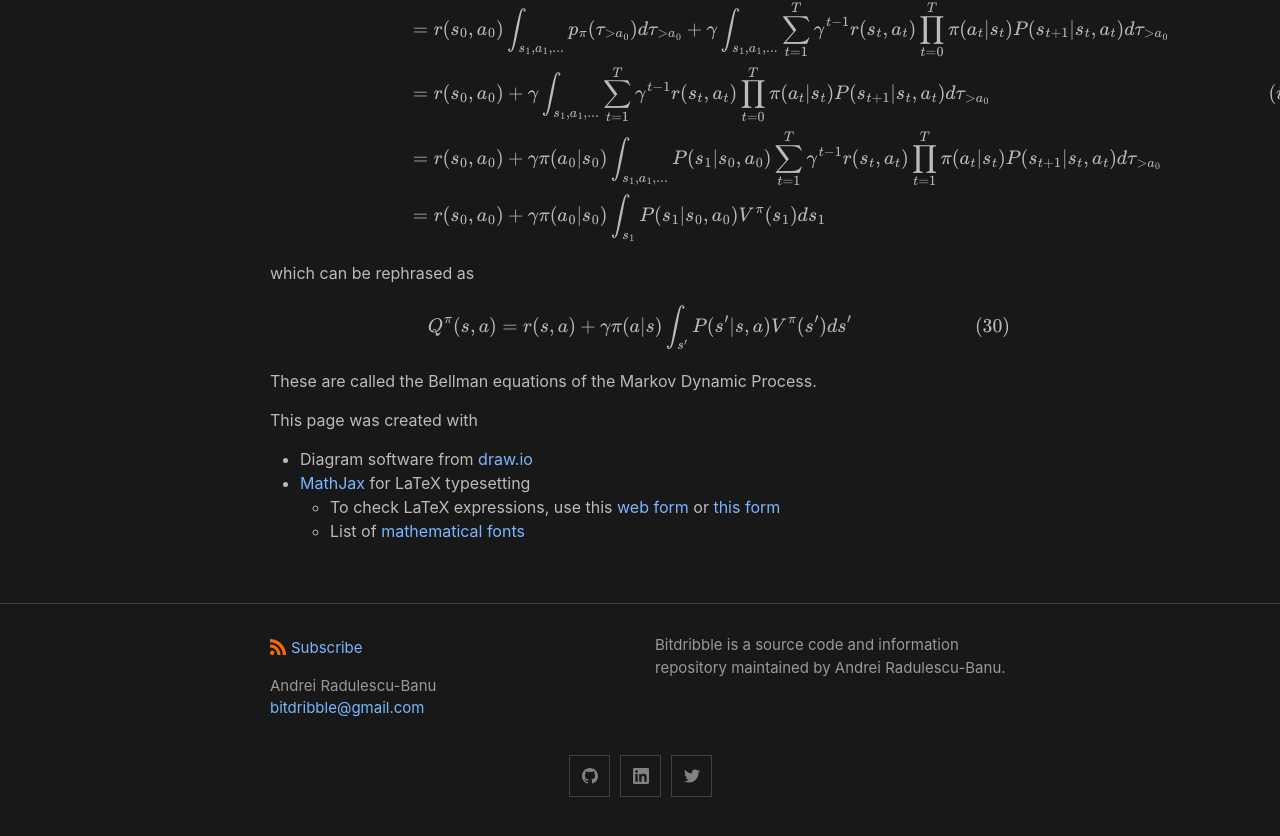
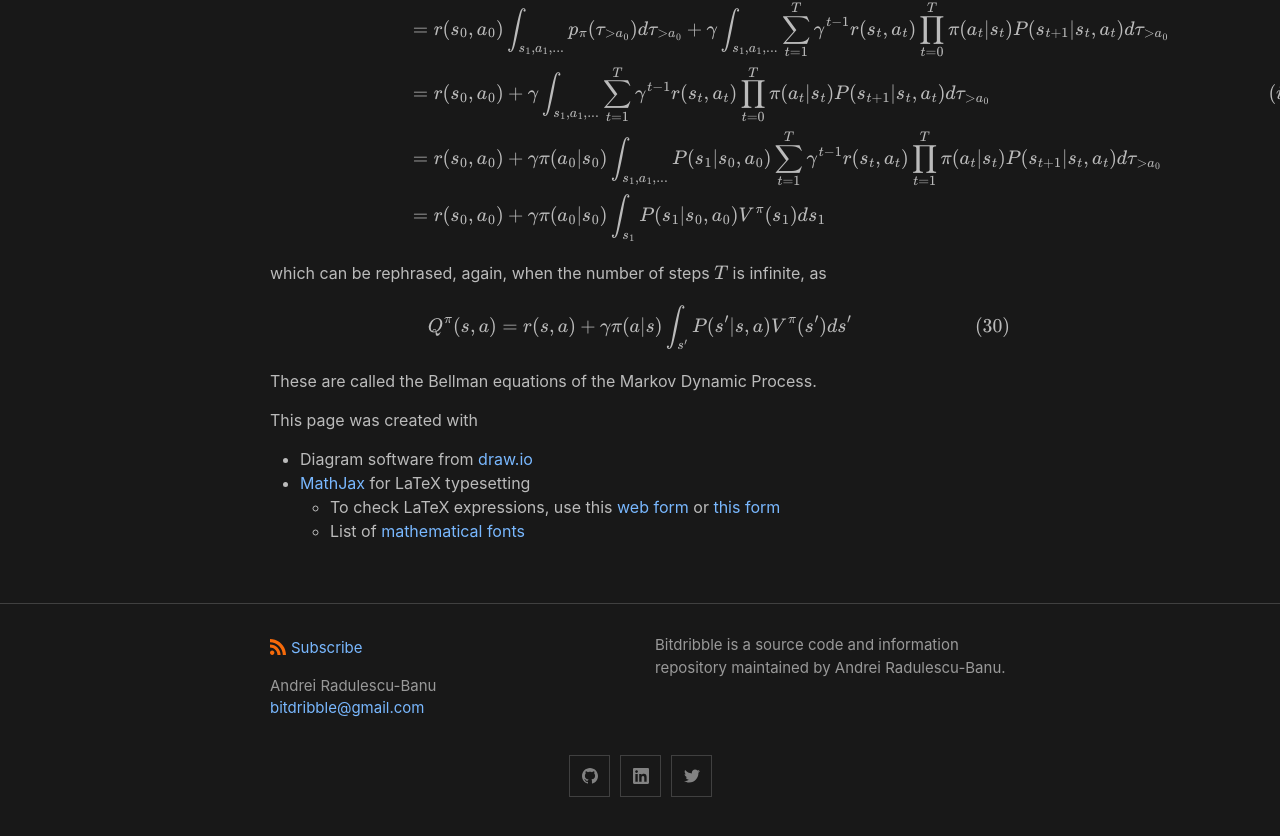
Before and after one commit to analytiq-hub/sigagent.github.io, a Jekyll site: the page built from machine_learning/_posts/2021-01-22-reinforce.md, in a window 1280 px wide and 900 px high, scrolled down 5964 px. Shown: the top 836 px of the window. Built offline with Jekyll 4.4.1, drawn with Linux system fonts in a browser that asks for light colours; formulas are drawn with MathJax 3; a script that is not in the unit is left out.

Commit message:
*** empty log message ***

```diff
--- a/machine_learning/_posts/2021-01-22-reinforce.md
+++ b/machine_learning/_posts/2021-01-22-reinforce.md
@@ -221,7 +221,7 @@ Q^\pi(s_0, a_0) & = \int_{s_1, a_1, ...} \sum_{t=0}^{T} \gamma^{t} r(s_t, a_t) p
 \end{align}
 $$
 
-which can be rephrased as
+which can be rephrased, again, when the number of steps $$T$$ is infinite, as
 
 $$
 \begin{align}
```
